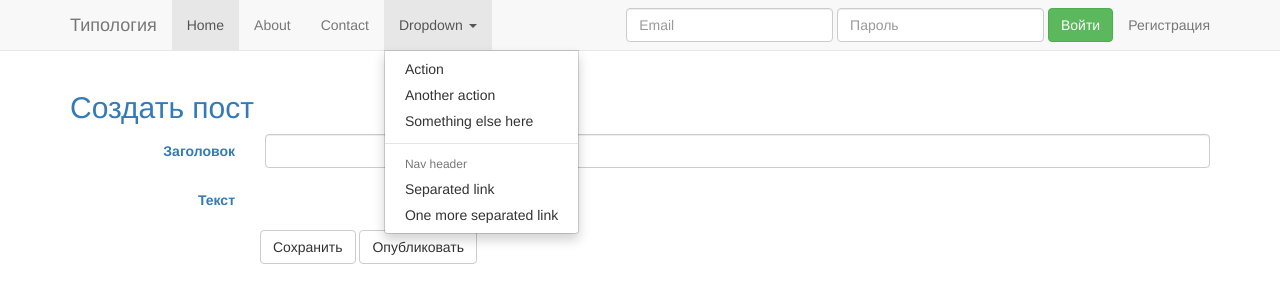
After one commit to neoden/typo, a Flask app: template typo/templates/my/post.html in a window 1280 px wide, after a click on "Dropdown". The commit adds this page. Shown: the top 303 px of the page. Run offline with Flask 2, Linux system fonts and the light colour scheme; the template is opened without the code that fills it: values that come from a table or form of the project are taken from there, others are empty; parts of the project's set-up code (start-up, migrations or seed data) failed here and were passed over; some libraries are stand-ins or nearby versions.

Commit message:
edit post

```diff
--- a/typo/app.py
+++ b/typo/app.py
@@ -25,6 +25,9 @@ def create_app(cfg=None, purpose=None):
     from .home import mod as mod_home
     app.register_blueprint(mod_home)
 
+    from .my import mod as mod_my
+    app.register_blueprint(mod_my)
+
     return app
 
 
--- a/typo/config.py
+++ b/typo/config.py
@@ -18,3 +18,6 @@ REDIS_URL = 'redis://localhost:6379/0'
 
 MQ_CHANNEL = 'typo'
 MQ_POLLING_DELAY = 0.01
+
+WTF_CSRF_CHECK_DEFAULT = False
+WTF_CSRF_ENABLED = False
--- a/typo/models/__init__.py
+++ b/typo/models/__init__.py
@@ -1 +1,2 @@
 from .users import *
+from .post import *
--- a/typo/models/users.py
+++ b/typo/models/users.py
@@ -13,7 +13,6 @@ class User(db.Model, UserMixin):
     ROLE_LOGIN = 1
     ROLE_MODERATOR = 2
     ROLE_ADMIN = 2^32 - 1
-
 
     id = db.Column(db.Integer(), primary_key=True)
     created = db.Column(db.DateTime(timezone=True), server_default=db.text('now()'), nullable=False)
--- /dev/null
+++ b/typo/my/__init__.py
@@ -0,0 +1,6 @@
+from flask import Blueprint
+from flask.ext.login import current_user, login_required
+
+mod = Blueprint('my', __name__, url_prefix='/my')
+
+from . import views
--- /dev/null
+++ b/typo/my/forms.py
@@ -0,0 +1,9 @@
+from flask_wtf import Form
+from wtforms import TextField, TextAreaField
+from wtforms.fields.html5 import EmailField
+import wtforms.validators as v
+
+
+class PostForm(Form):
+    title = TextField('Заголовок', validators=[v.required()])
+    text = TextAreaField('Текст', validators=[v.required()])
--- a/typo/templates/base.html
+++ b/typo/templates/base.html
@@ -1,10 +1,13 @@
-<!DOCTYPE>
+<!DOCTYPE html>
 
 <html>
 
 <head>
     <meta charset="utf-8">
-    <title>biganto.ru</title>
+    <meta http-equiv="X-UA-Compatible" content="IE=edge">
+    <meta name="viewport" content="width=device-width, initial-scale=1">
+
+    <title>типология</title>
     <link rel="stylesheet" href="http://yastatic.net/bootstrap/3.3.6/css/bootstrap.min.css">
     <link rel="stylesheet" href="//maxcdn.bootstrapcdn.com/font-awesome/4.4.0/css/font-awesome.min.css">
     <link rel="stylesheet" href="/static/base.css">
@@ -15,6 +18,59 @@
     </head>
 
 <body>
+
+<nav class="navbar navbar-default navbar-static-top">
+    <div class="container">
+        <div class="navbar-header">
+            <button type="button" class="navbar-toggle collapsed" data-toggle="collapse" data-target="#navbar" aria-expanded="false" aria-controls="navbar">
+                <span class="sr-only">Toggle navigation</span>
+                <span class="icon-bar"></span>
+                <span class="icon-bar"></span>
+                <span class="icon-bar"></span>
+            </button>
+            <a class="navbar-brand" href="#">Типология</a>
+        </div>
+        <div id="navbar" class="navbar-collapse collapse">
+            <ul class="nav navbar-nav">
+                <li class="active"><a href="#">Home</a></li>
+                <li><a href="#about">About</a></li>
+                <li><a href="#contact">Contact</a></li>
+                <li class="dropdown">
+                    <a href="#" class="dropdown-toggle" data-toggle="dropdown" role="button" aria-haspopup="true" aria-expanded="false">Dropdown <span class="caret"></span></a>
+                    <ul class="dropdown-menu">
+                        <li><a href="#">Action</a></li>
+                        <li><a href="#">Another action</a></li>
+                        <li><a href="#">Something else here</a></li>
+                        <li role="separator" class="divider"></li>
+                        <li class="dropdown-header">Nav header</li>
+                        <li><a href="#">Separated link</a></li>
+                        <li><a href="#">One more separated link</a></li>
+                    </ul>
+                </li>
+            </ul>
+            <ul class="nav navbar-nav navbar-right">
+                {% if current_user.is_authenticated %}
+                    <li><a href="#profile">{{ current_user.name }}</a></li>
+                    <li><a href="{{ url_for('users.logout') }}">Выйти</a>
+                {% else %}
+                    <li>
+                        <form class="navbar-form navbar-right" method="post" action="{{ url_for('users.login') }}">
+                            <div class="form-group">
+                                <input type="text" name="email" placeholder="Email" class="form-control">
+                            </div>
+                            <div class="form-group">
+                                <input type="password" name="password" placeholder="Пароль" class="form-control">
+                            </div>
+                            <button type="submit" class="btn btn-success">Войти</button>
+                        </form>
+                    </li>
+                    <li><a href="{{ url_for('users.register') }}">Регистрация</li>
+                {% endif %}
+            </ul>
+        </div><!--/.nav-collapse -->
+    </div>
+</nav>
+
 
 {% with messages = get_flashed_messages() %}
   {% if messages %}
@@ -28,6 +84,9 @@
 
 {% block content %}
 {% endblock %}
+
+{% block tail %}
+{% endblock %}
 </body>
 
 </html>
--- /dev/null
+++ b/typo/templates/my/post.html
@@ -0,0 +1,72 @@
+{% extends 'base.html' %}
+
+{% block head %}
+
+<link href="http://cdnjs.cloudflare.com/ajax/libs/summernote/0.7.1/summernote.css" rel="stylesheet">
+<script src="http://cdnjs.cloudflare.com/ajax/libs/summernote/0.7.1/summernote.js"></script>
+
+{% endblock %}
+
+{% block content %}
+
+<div class="container">
+    {% if post.id %}
+        <h2>Редактировать пост</h2>
+    {% else %}
+        <h2>Создать пост</h2>
+    {% endif %}
+
+    <form method="post" class="form-horizontal" id="form-main"
+        {% if post.id %}
+            action="{{ url_for('my.post', post_id=post.id) }}"
+        {% else %}
+            action="{{ url_for('my.post') }}"
+        {% endif %}
+        >
+
+        <div class="form-group">
+            <label for="{{ form.title.name }}" class="col-sm-2 control-label">{{ form.title.label }}</label>
+            <div class="col-sm-10">
+                {{ form.title(class="form-control") }}
+            </div>
+        </div>
+        <div class="form-group">
+            <label for="{{ form.text.name }}" class="col-sm-2 control-label">{{ form.text.label }}</label>
+            <div class="col-sm-10">
+                <input type="hidden" name="{{ form.text.name }}" id="txt_text"/>
+                <div id="summernote">{{ (form.text.data or '')|safe }}</div>
+            </div>
+        </div>
+
+        <div class="col-sm-offset-2">
+            <button class="btn btn-default" type="submit">Сохранить</button>
+            <button class="btn btn-default" type="button">Опубликовать</button>
+        </div>
+    </form>
+</div>
+
+{% endblock %}
+
+{% block tail %}
+<script type="text/javascript">
+$(document).ready(function() {
+  $('#summernote').summernote({
+    height: 500,                 // set editor height
+    minHeight: null,             // set minimum height of editor
+    maxHeight: null,             // set maximum height of editor
+    focus: true,
+    toolbar: [
+        ['style', ['style']],
+        ['font', ['bold', 'underline', 'clear']],
+        ['para', ['ol', 'ul', 'paragraph']],
+        ['insert', ['link', 'table']],
+        ['misc', ['fullscreen', 'codeview']]
+    ]
+  });
+  $("#form-main").submit(function(e) {
+    $("#txt_text").val($("#summernote").summernote("code"));
+  })
+})
+</script>
+
+{% endblock %}
--- a/typo/templates/users/register.html
+++ b/typo/templates/users/register.html
@@ -3,7 +3,6 @@
 {% block content %}
 
 <form method="post" action="{{ url_for('users.register') }}">
-    {{ form.csrf_token }}
 
     {{ form.email }}
     {{ form.nickname }}
```
Also changed, not shown: alembic/versions/20160213_143641_d0ff8a3810ea_posts.py (added, +38 -0 lines), typo/home/views.py (+4 -4 lines), typo/models/post.py (added, +13 -0 lines), typo/my/views.py (added, +29 -0 lines), typo/templates/index.html (+9 -15 lines).
